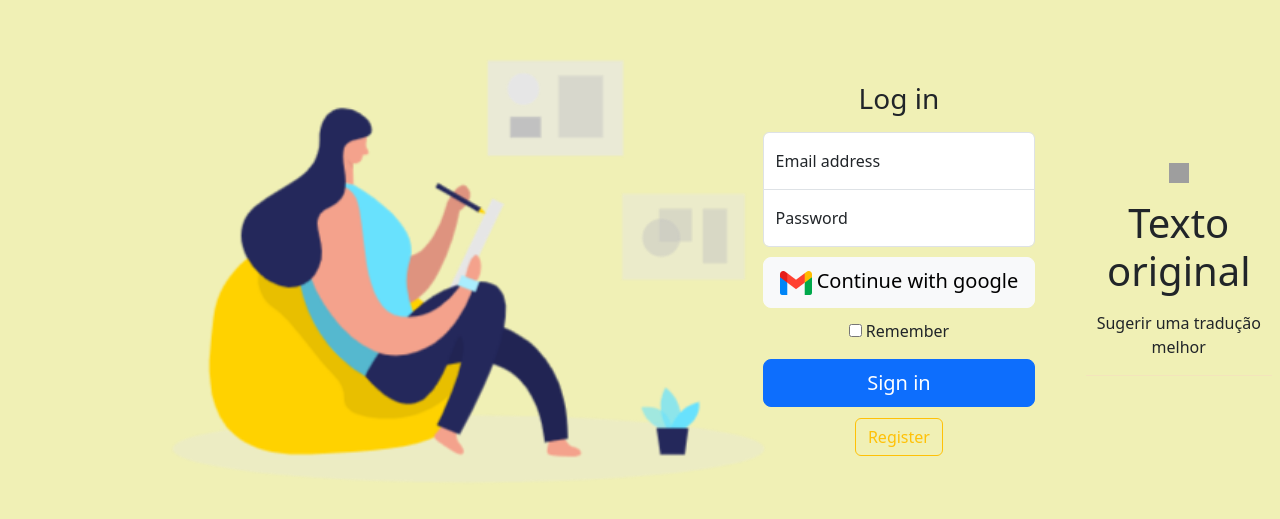
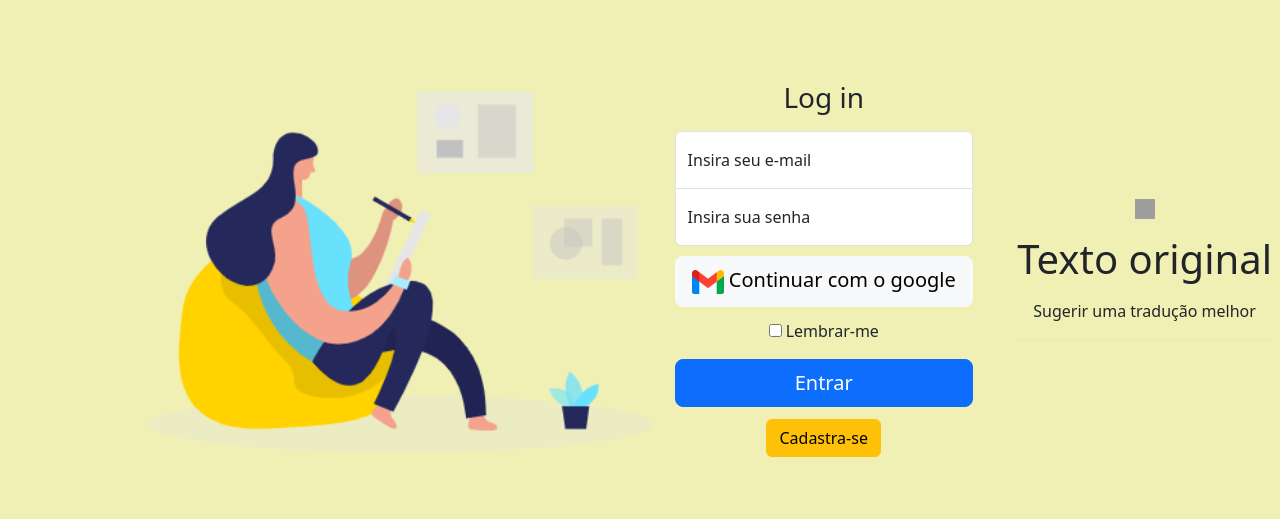
Before and after one commit to carolineportela/Sign-in, a plain HTML site: page index.html in a window 1280 px wide. Shown: the part 123-642 px from the top of the page. Drawn offline with nearby package versions, Linux system fonts and the light colour scheme; grey boxes are pictures that could not be loaded.

Commit message:
ajustei o carrossel

```diff
--- a/index.html
+++ b/index.html
@@ -61,17 +61,20 @@
       @media (min-width: 768px) {
         .bd-placeholder-img-lg {
           font-size: 3.5rem;
+          margin-left: 6%;
         }
 
       }
       @media (max-width: 640px) {
         .tudoaqui{
           display: none;
+          margin-left: 6%;
         }
       }
       @media (max-width: 661px) {
         .tudoaqui{
           display: none;
+          margin-left: 6%;
         }
 
 
@@ -114,8 +117,9 @@
         white-space: nowrap;
         -webkit-overflow-scrolling: touch;
       }
-
-
+      .tudoaqui{
+        width: 50%;
+      }
     </style>
 
 
@@ -141,39 +145,40 @@
             <img src="./img/Online payment_Outline.png" class="d-block w-100" alt="...">
           </div>
           <div class="carousel-item">
-            <img src="./img/Designer _Isometric.png" class="d-block w-100" alt="...">
+            <img src="./img/Data Arranging_Two Color.png" class="d-block w-100" alt="...">
           </div>
         </div>
       </div>
      </div>
 
   <main class="form-signin w-100 m-auto">
+
     <form>
 
       <h1 class="h3 mb-3 fw-normal">Log in</h1>
 
       <div class="form-floating">
         <input type="email" class="form-control" id="floatingInput" placeholder="name@example.com">
-        <label for="floatingInput">Email address</label>
+        <label for="floatingInput">Insira seu e-mail</label>
       </div>
       <div class="form-floating">
         <input type="password" class="form-control" id="floatingPassword" placeholder="Password">
         <button type="button" class="btn btn-light btn-lg"><a href='https://mail.google.com/mail/u/0/?hl=pt-BR'></a><img src="./img/gmail (1).png" alt="" class=""
-          link > Continue with google</button>
+          link > Continuar com o google</button>
 
-        <label for="floatingPassword">Password</label>
+        <label for="floatingPassword">Insira sua senha</label>
       </div>
       <div class="checkbox mb-3">
 
         <label>
-          <input type="checkbox" value="remember-me"> Remember
+          <input type="checkbox" value="remember-me"> Lembrar-me
         </label>
       </div>
 
-      <button class="w-100 btn btn-lg btn-primary" type="submit">Sign in</button>
+      <button class="w-100 btn btn-lg btn-primary" type="submit">Entrar</button>
 
       <div class="cadastro">
-        <button type="button" class="btn btn-outline-warning">Register</button>
+        <button type="button" class="btn btn-warning">Cadastra-se</button>
 
       </div>
 
```
Also changed, not shown: img/Data Arranging_Two Color.png (added).
